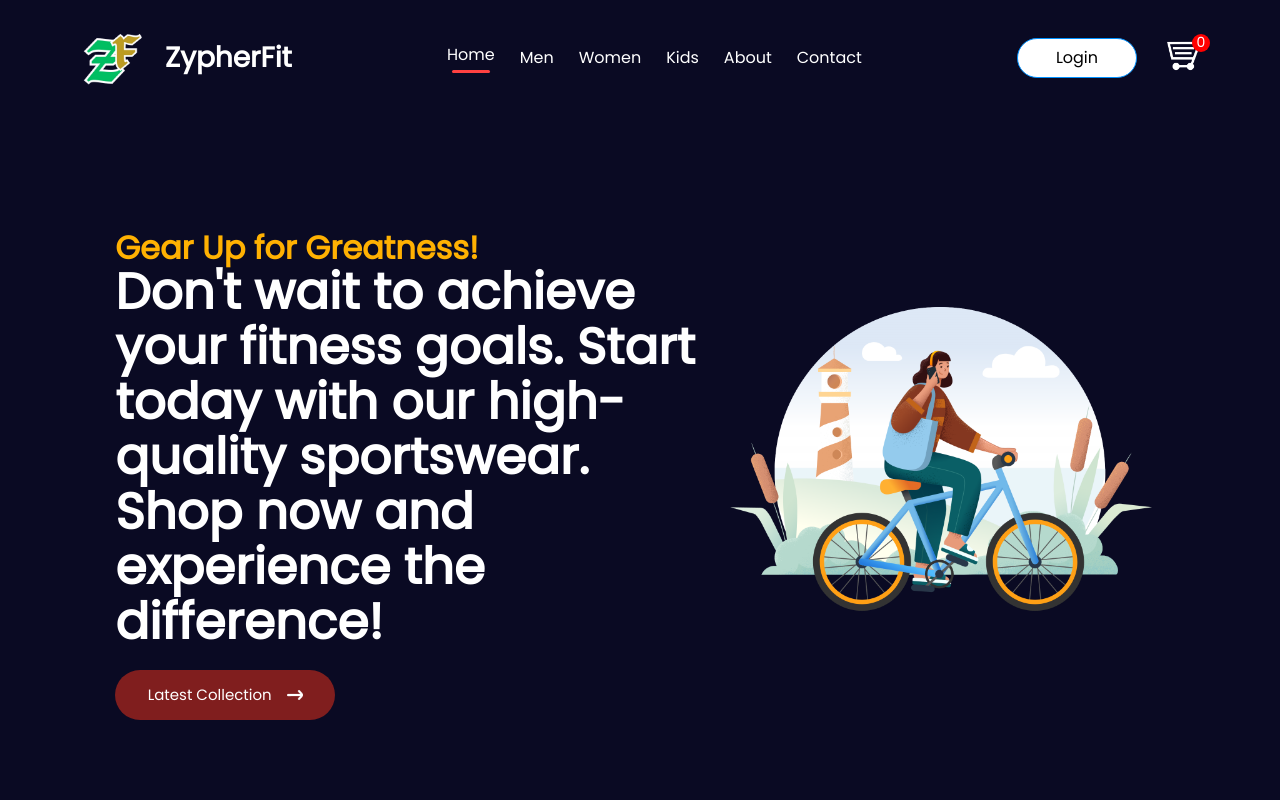
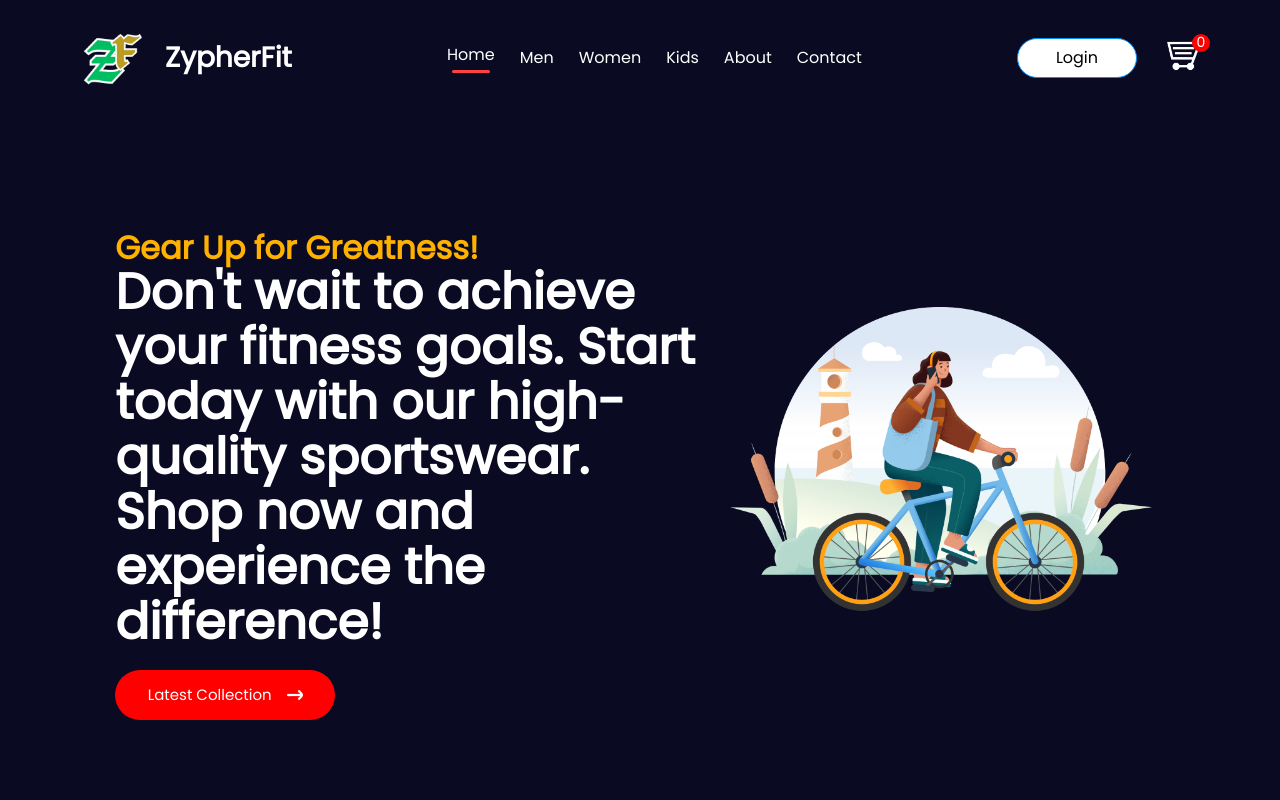
Before and after one commit to calebS24/ZypherFit-Ecommerce, a React (Create React App) app in the folder frontend/: page / in a window 1280 px wide. Shown: the top 800 px of the page. Built offline with nearby package versions, Linux system fonts and the light colour scheme; no server answers.

Commit message:
Update Hero.css

```diff
--- a/frontend/src/Components/Hero/Hero.css
+++ b/frontend/src/Components/Hero/Hero.css
@@ -42,7 +42,7 @@
     height: 50px;
     border-radius: 75px;
     margin-top: 20px;
-    background: #801e1e;
+    background: #ff0000;
     color: white;
     font-size: 15px;
     font-weight: 500;
@@ -50,7 +50,7 @@
 }
 
 .hero-latest-btn:hover{
-    background-color: #ff0000;
+    background-color: #b10000;
 }
 .hero-latest-btn img{
     width: 16px;
```
